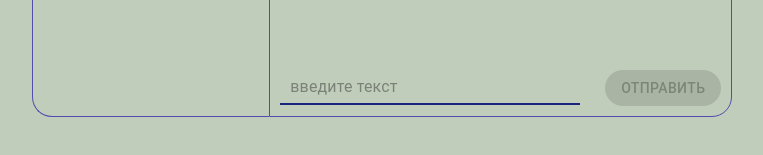
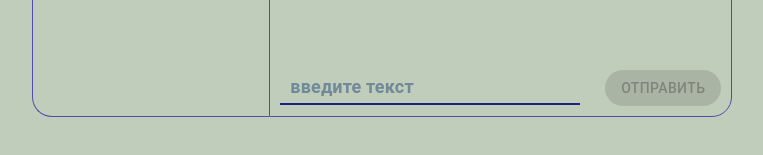
Before and after one commit to Anatoliy-Shi/gb-react, a React (Create React App) app: page / in a window 1280 px wide. Shown: the part 533-688 px from the top of the page, without its empty margins (258-1021 px from the left). Built offline with nearby package versions, Linux system fonts and the light colour scheme.

Commit message:
добавил фокус на инпут при нажатии на кнопку 'ОТПРАВИТЬ'

```diff
--- a/src/components/chat/Chat.tsx
+++ b/src/components/chat/Chat.tsx
@@ -1,15 +1,16 @@
-import React, {FC, useEffect, useState} from 'react';
+import React, {FC, useEffect, useRef, useState} from 'react';
 import {Message} from "./message/Message";
 import {IMessage} from "../../types/types";
 import s from "./chat.module.scss"
 import { Form } from './form/Form';
 
-
 export const Chat: FC = () => {
     const [value, setValue] = useState('')
     const [message, setMessage] = useState<IMessage[]>([])
+    const inputRef = useRef<HTMLInputElement>(null)
 
     useEffect(() => {
+        console.log(inputRef.current)
         if (message.at(-1)?.author === 'User: ') {
             const timeout = setTimeout(() => {
                 setMessage([...message,
@@ -21,20 +22,21 @@ export const Chat: FC = () => {
         }
     }, [message])
 
+
+
     const addMessage = () => {
         if (value.length > 0) {
             setMessage([...message,
                 {author: 'User: ', text: value}])
             setValue('')
+            inputRef.current?.focus()
         }
     }
-
-
 
     return (
         <div className={s.chat}>
             <div className={s.send}>
-                <Form value={value} setValue={setValue} addMessage={addMessage}/>
+                <Form value={value} inputRef={inputRef} setValue={setValue} addMessage={addMessage}/>
             </div>
             <Message message={message}/>
         </div>
--- a/src/components/chat/form/Form.tsx
+++ b/src/components/chat/form/Form.tsx
@@ -1,34 +1,35 @@
-import React, {FormEvent, useEffect, useRef} from "react";
+import React, {FormEvent, RefObject} from "react";
 import s from "./form.module.scss"
 import Button from '@mui/material/Button';
-import Input from "@mui/material/Input";
+import {Input} from "@mui/material";
 
 interface FormProps {
-    value: string;
-    addMessage: Function;
+    value: string
+    addMessage: Function
     setValue: Function
+    inputRef: RefObject<HTMLInputElement>
 }
 
-export const Form= ({value, addMessage, setValue}: FormProps) => {
+export const Form = ({value, addMessage, setValue, inputRef}: FormProps) => {
 
-    const sendMessage = (e:FormEvent<HTMLFormElement>) => {
+
+    const sendMessage = (e: FormEvent<HTMLFormElement>) => {
         e.preventDefault()
         addMessage()
     }
 
-    return(
+    return (
         <form className={s.form}
               onSubmit={(e) => sendMessage(e)}>
             <Input
+                type="text"
+                inputRef={inputRef}
                 autoFocus={true}
-                color="primary"
-                id="component-helper"
-                className={s.input}
+                sx={{'color' : '#002f6c', 'width': '300px', 'height': '35px', 'fontWeight': '600',
+                    'fontSize': '18px', ' paddingLeft': '10px', 'outline': 'none'}}
                 placeholder={'введите текст'}
                 value={value}
                 onChange={(e) => setValue(e.target.value)}
-                type="text"
-                aria-describedby="component-helper-text"
             />
             {value &&
                 <div onClick={() => setValue('')} className={s.clear}>
--- a/src/components/chat/form/form.module.scss
+++ b/src/components/chat/form/form.module.scss
@@ -1,11 +1,3 @@
-.input{
-  width: 300px;
-  height: 35px;
-  font-size: 18px;
-  padding-left: 10px;
-  outline: none;
-}
-
 .clear {
   position: absolute;
   right: 140px;
```
